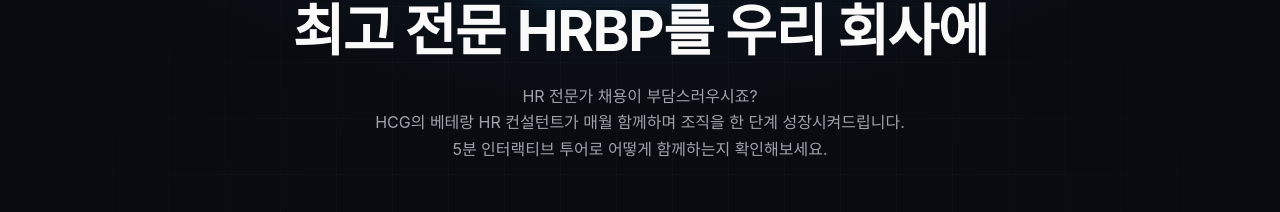
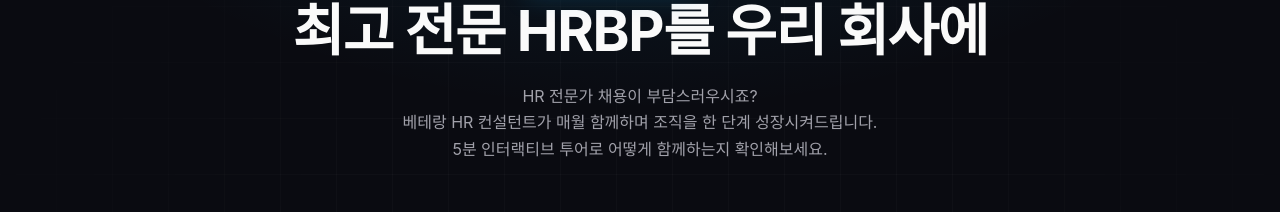
Before and after one commit to skyyoung2030-star/hradvisory, a React (Vite) app: page / in a window 1280 px wide. Shown: the part 218-430 px from the top of the page. Built offline with nearby package versions, Linux system fonts and the light colour scheme; no server answers; a web font is replaced by a local one.

Commit message:
Updated Welcome.tsx

```diff
--- a/src/pages/Welcome.tsx
+++ b/src/pages/Welcome.tsx
@@ -76,7 +76,7 @@ export default function Welcome() {
           <p className="body text-ink-600 mt-5 max-w-[560px] mx-auto">
             HR 전문가 채용이 부담스러우시죠?<br className="hidden sm:block" />
             <span className="sm:hidden"> </span>
-            HCG의 베테랑 HR 컨설턴트가 매월 함께하며 조직을 한 단계 성장시켜드립니다.
+            베테랑 HR 컨설턴트가 매월 함께하며 조직을 한 단계 성장시켜드립니다.
             <br className="hidden sm:block" />
             <span className="sm:hidden"> </span>
             5분 인터랙티브 투어로 어떻게 함께하는지 확인해보세요.
```
